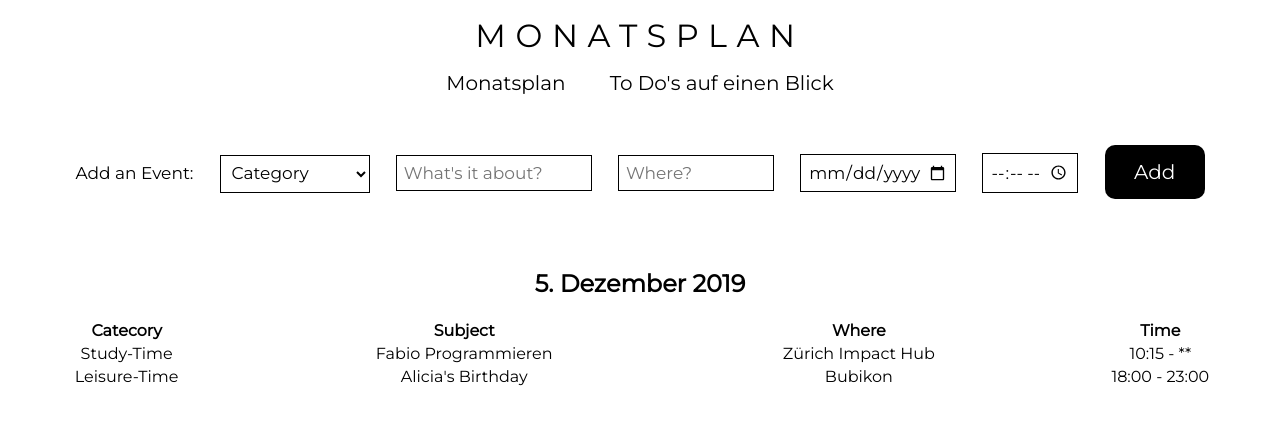
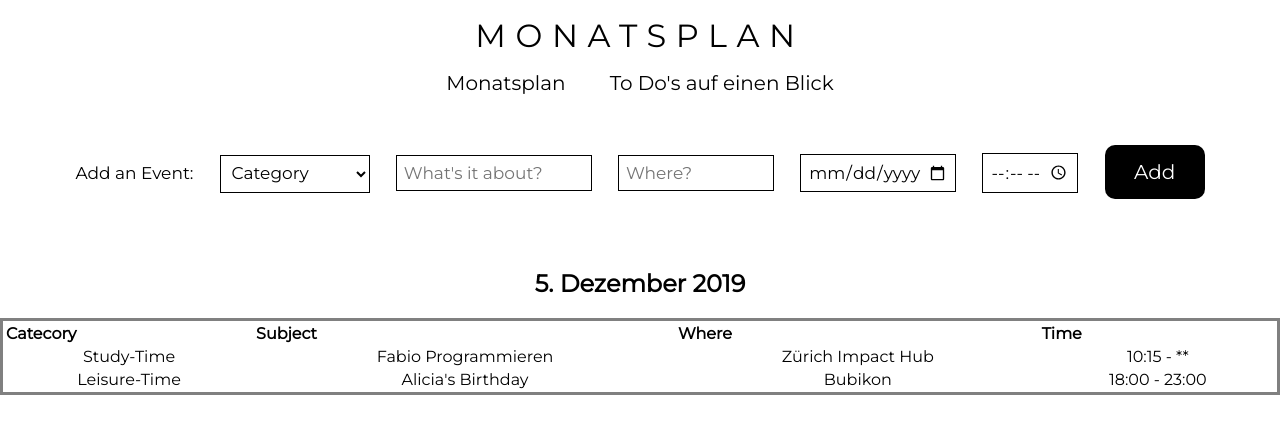
Before and after one commit to aliciafaeh/prog2, a Flask app: page /monatsplan in a window 1280 px wide. Shown: the top 434 px of the page. Run offline with Flask 2, Linux system fonts and the light colour scheme.

Commit message:
edited css
pretty much for nothing, just tried some stuff

```diff
--- a/alice_plan/static/style.css
+++ b/alice_plan/static/style.css
@@ -5,12 +5,10 @@ html * {
 body {
     margin: 0;
     background-color: whitesmoke;
-    color: black;
     height: 100%;
     text-align: center;
     background-color: white;
     font-family: "Montserrat", "Arial", sans-serif;
-    color: black;
 }
 
 /*Formatierung aller Überschriften*/
@@ -138,3 +136,11 @@ h1 {
     width: 100px;
     font-size: 20px;
 }
+
+table {
+    border-style: solid;
+}
+
+th {
+    text-align: left;
+}
--- a/alice_plan/templates/index.html
+++ b/alice_plan/templates/index.html
@@ -70,7 +70,7 @@
 
 <h2>5. Dezember 2019</h2>
 
-<table style="width:100%" class="table">
+<table style="width:100%">
   <tr>
     <th>Catecory</th>
     <th>Subject</th>
```
